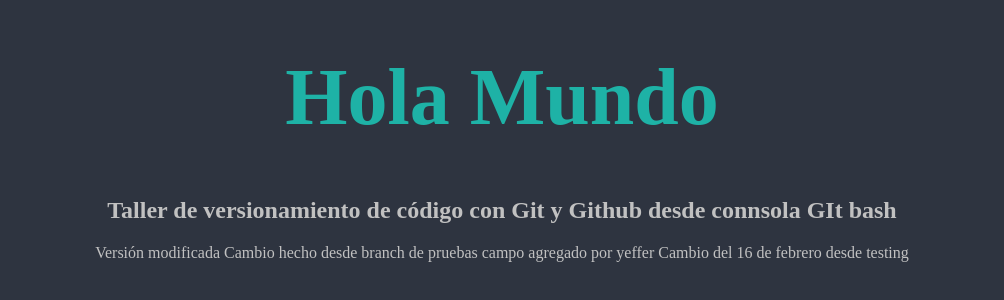
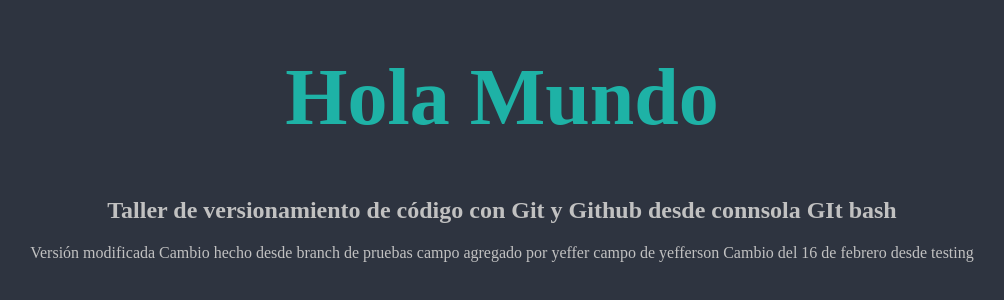
Before and after one commit to miguelropero/clase-git-v2, a plain HTML site: page index.html in a window 1280 px wide. Shown: the part 148-448 px from the top of the page, without its empty margins (138-1142 px from the left). Drawn offline with Linux system fonts and the light colour scheme.

Commit message:
campo de yeffer

```diff
--- a/index.html
+++ b/index.html
@@ -18,6 +18,7 @@ Versión modificada
 
 Cambio hecho desde branch de pruebas
 campo agregado por yeffer
+campo de yefferson
 
 Cambio del 16 de febrero  desde testing
 
```
